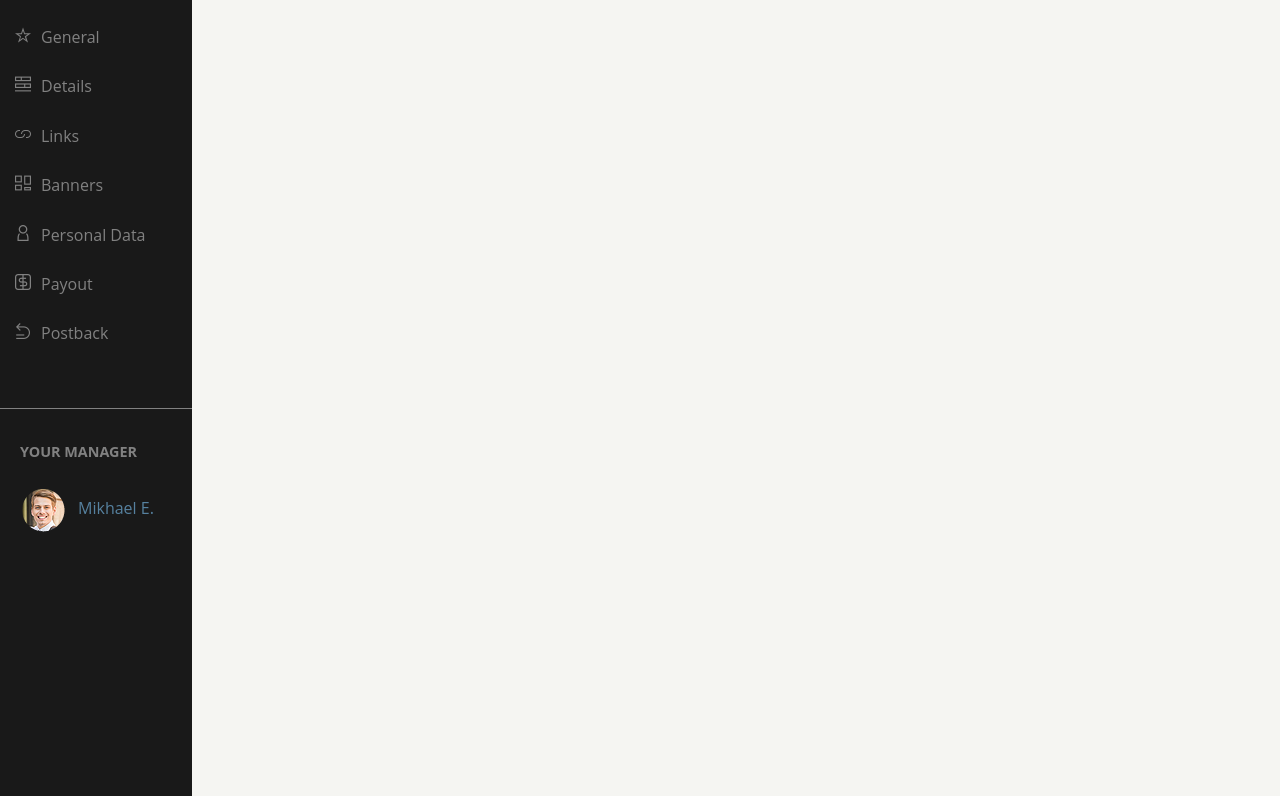
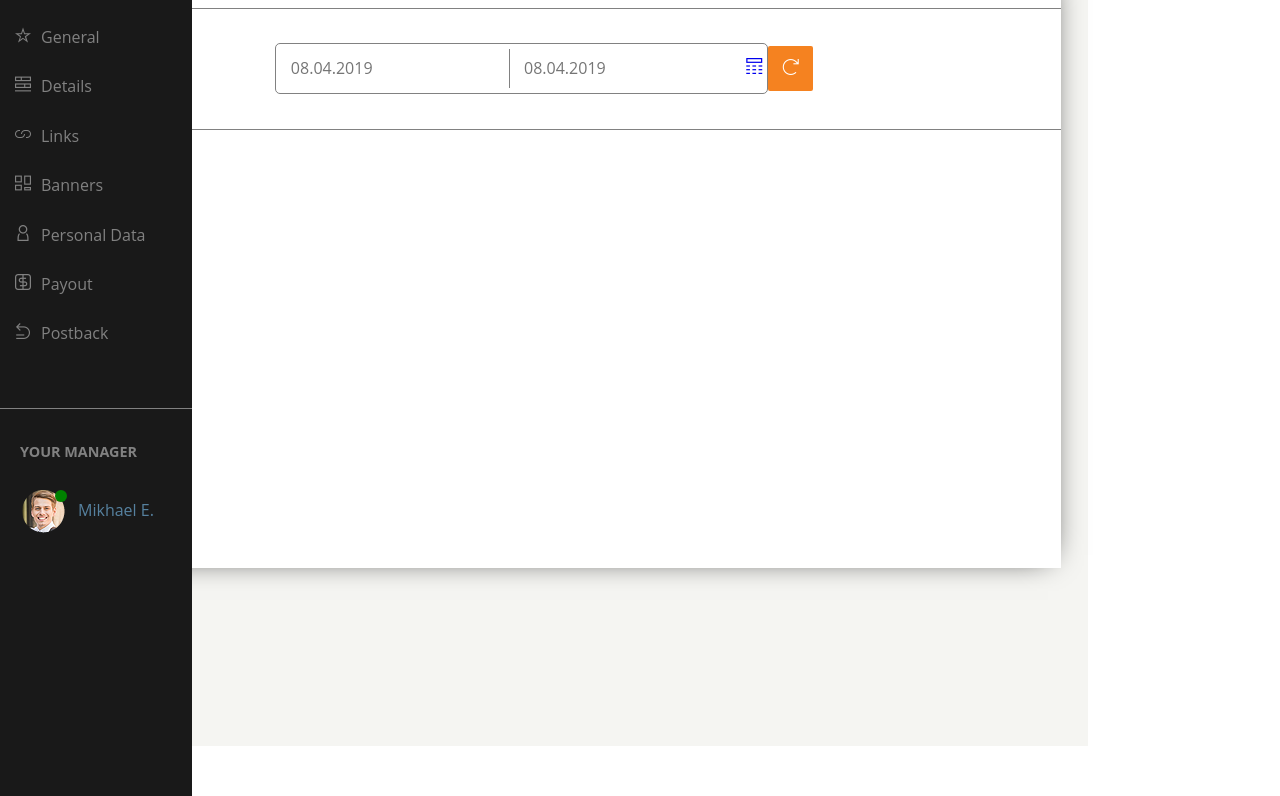
Before and after one commit to Nolandos/links-banners-dashboard, a website: page index.html in a window 1280 px wide. Shown: the part 54-850 px from the top of the page. After the commit the page ends 800 px from the top, so only its background shows below. Drawn offline with Linux system fonts and the light colour scheme.

Commit message:
Add header for page-section and calendar html

```diff
--- a/index.html
+++ b/index.html
@@ -35,12 +35,28 @@
                 <div class="managers-table">
                     <h1 class="title">Your Manager</h1>
                     <div class="manager-field">
-                        <div class="online-ico"></div>
-                        <img class="person-photo" src="images/manager-1.png">
+                        <div class="wrapper">
+                            <div class="online-ico"></div>
+                            <img class="person-photo" src="images/manager-1.png">
+                        </div>
                         <a class="person-name" href="#">Mikhael E.</a>
                     </div>
                 </div>
         </section>
-        <section class="main"></section>
+        <section class="main">
+            <section class="general-statistic">
+                <header class="page-header">
+                    <h1 class="title">General statistic</h1>
+                </header>
+                <div class="time-range">
+                    <div class="calendar">
+                        <input placeholder="08.04.2019"></input>
+                        <input placeholder="08.04.2019"></input>
+                        <a class="icon-calendar" href="#"></a>
+                    </div>
+                    <button class="btn btn-square"><a href="#" class="icon-refresh"></a></button>
+                </div>
+            </section>
+        </section>
 	</body>
 </html>
--- a/sass/style.scss
+++ b/sass/style.scss
@@ -22,7 +22,6 @@ body {
 }
 
 .sidebar {
-    //height: 1000px;
     width: 15%;
     margin-top: 0;
     min-width: 165px;
@@ -50,11 +49,55 @@ body {
     width: 85%;
     height: 100vh;
     background-color: $main-bg-color;
-    //border: 2px solid orange;
-    position: relative;
+    //position: relative;
     left: 15%;
     top: 50px;
     z-index: -1;
+    display: flex;
+    flex-direction: column;
+    align-items: center;
+
+    .general-statistic {
+        width: 95%;
+        height: 600px;
+        background-color: #fff;
+        margin-top: 2%;
+        box-shadow: 0px 0px 30px -13px rgba(0,0,0,1);
+
+        .page-header {
+            border-bottom: 1px solid $font-color;
+
+            .title {
+                font-size: 1em;
+                color: $font-color;
+                font-weight: bold;
+                text-transform: uppercase;
+                padding-left: 15px;
+            }
+        }
+
+        .time-range {
+            border-bottom: 1px solid $font-color;
+            height: 20%;
+            display: flex;
+            justify-content: center;
+            align-items: center;
+
+            .calendar {
+                border: 1px solid $font-color;
+                padding: 5px;
+                border-radius: 5px;
+
+                input {
+                    border: none;
+                    padding: 10px;
+                    &:first-child {
+                        border-right: 1px solid $font-color;
+                    }
+                }
+            }
+        }
+    }
 }
 
 .wrapper {
@@ -78,7 +121,6 @@ body {
     border-top: 1px solid $font-color;
 
     .title {
-        //text-align: center;
         text-transform: uppercase;
         color: $font-color;
         font-size: 0.9em;
@@ -90,7 +132,6 @@ body {
     .manager-field {
         display: flex;
         align-items: center;
-        //justify-content: center;
         padding: 15px 15px 0 20px;
         .person-name {
             text-decoration: none;
@@ -99,12 +140,23 @@ body {
             font-size: 1em;
         }
 
+        .wrapper {
+            position: relative;
+        }
+
         .person-photo {
             border-radius: 50%;
         }
 
         .online-ico {
-
+            width: 12px;
+            height: 12px;
+            border-radius: 50%;
+            background-color: green;
+            position: absolute;
+            z-index: 1;
+            left: 73%;
+            top: 10%;
         }
 
     }
```
Also changed, not shown: css/style.css, 1 other file.
